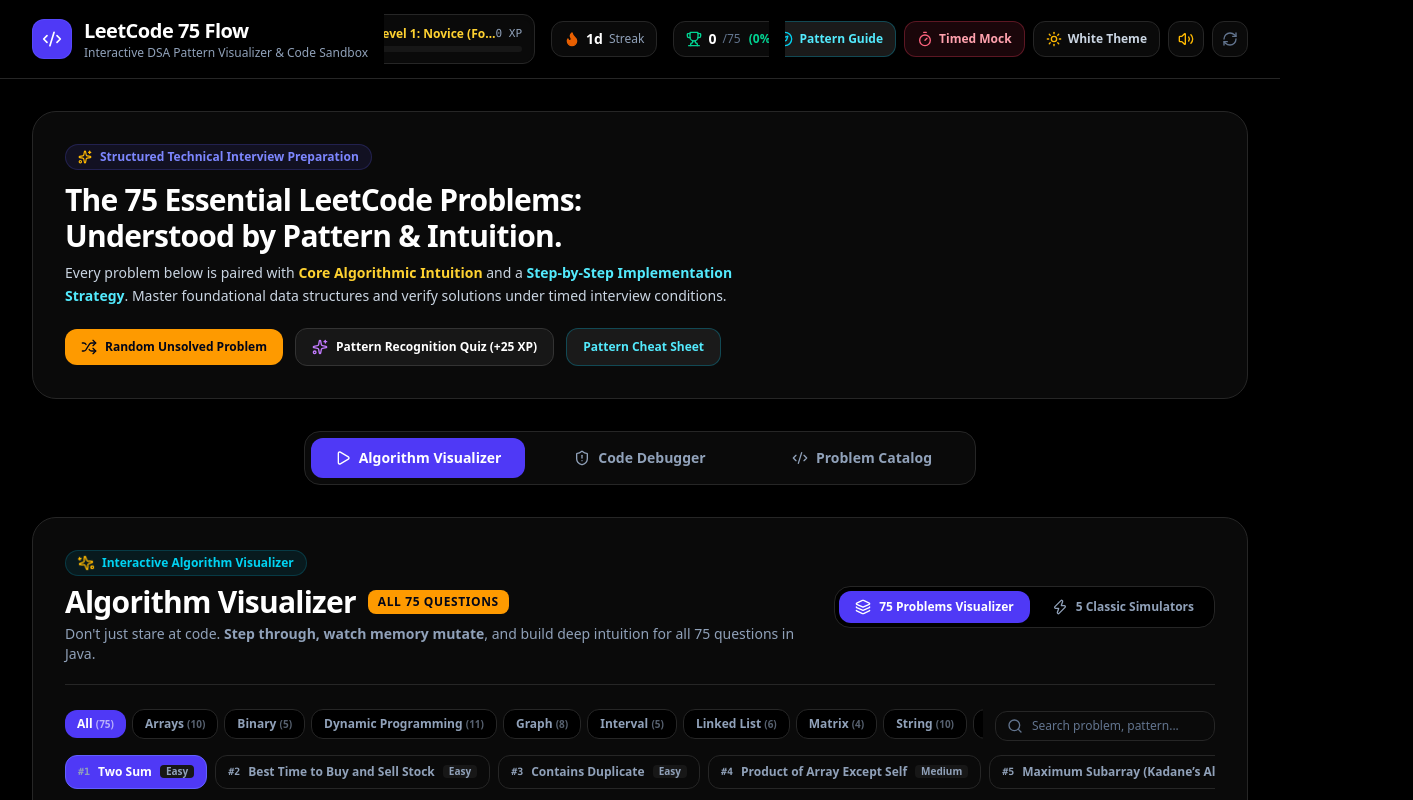
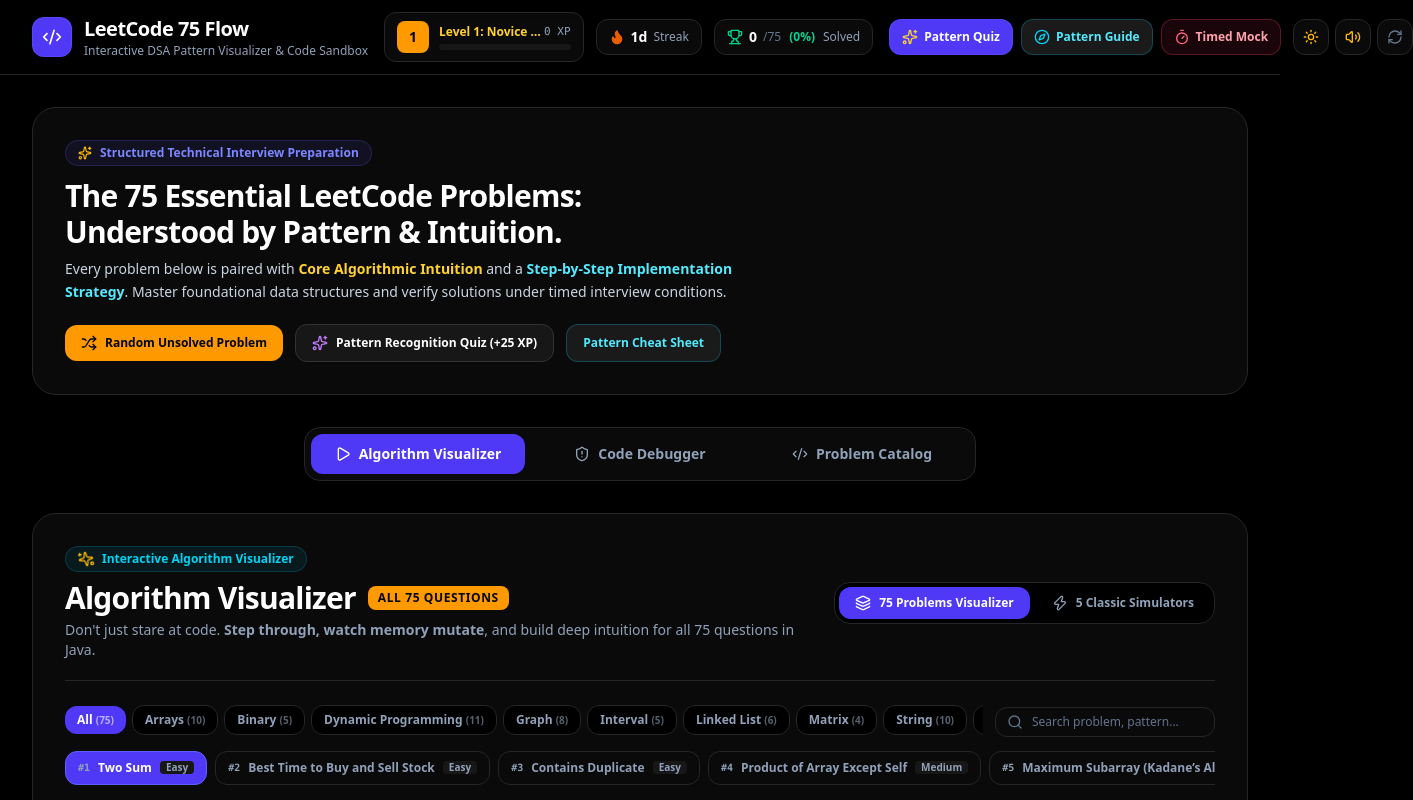
Before and after one commit to owaisnaim/blind75-interactive-ui, a React (Vite) app: page / in a window 1280 px wide. Shown: the top 800 px of the page, 1413 px wide, since content can reach past the window. Built offline with nearby package versions, Linux system fonts and the light colour scheme.

Commit message:
fix(header): make stats bar fixed and prevent overlapping with quiz button

```diff
--- a/src/components/Header.tsx
+++ b/src/components/Header.tsx
@@ -35,15 +35,15 @@
   const solvedPct = Math.round((solvedCount / totalProblems) * 100);
 
   return (
-    <header className="relative border-b border-slate-800 bg-slate-950 sticky top-0 z-40 px-4 lg:px-8 py-3.5 transition-all">
-      <div className="max-w-7xl mx-auto flex flex-col md:flex-row items-center justify-between gap-4">
-        {/* Logo and Brand */}
-        <div className="flex items-center gap-3 w-full md:w-auto justify-between md:justify-start">
+    <header className="relative border-b border-slate-800 bg-slate-950 sticky top-0 z-40 px-4 lg:px-8 py-3 transition-all">
+      <div className="max-w-7xl mx-auto flex flex-col xl:flex-row items-center justify-between gap-3 xl:gap-4">
+        {/* Row 1 on mobile/tablet: Logo and Brand + Mobile Utilities */}
+        <div className="flex items-center justify-between w-full xl:w-auto gap-3 shrink-0">
           <div className="flex items-center gap-3 min-w-0">
             <div className="w-10 h-10 rounded-xl bg-indigo-600 flex items-center justify-center shadow-sm border border-indigo-500/40 shrink-0">
               <Code2 className="w-5 h-5 text-white shrink-0" />
             </div>
-            <div className="min-w-0">
+            <div className="min-w-0 text-left">
               <div className="flex items-center gap-2">
                 <h1 className="text-lg sm:text-xl font-black tracking-tight text-white m-0 truncate">LeetCode 75 Flow</h1>
                 <span className="px-2 py-0.5 rounded-full text-[11px] font-semibold bg-emerald-500/10 text-emerald-400 border border-emerald-500/20 shrink-0 hidden xs:inline">
@@ -54,35 +54,42 @@
             </div>
           </div>
 
-          {/* Quick Utility icons for mobile */}
-          <div className="flex items-center gap-1.5 md:hidden shrink-0">
+          {/* Quick Utility icons for mobile/tablet */}
+          <div className="flex items-center gap-1.5 xl:hidden shrink-0">
             <button
               onClick={onToggleTheme}
-              className="h-9 w-9 rounded-xl bg-slate-800/80 border border-slate-700/60 text-slate-300 hover:text-white flex items-center justify-center cursor-pointer transition-colors"
-              title={theme === 'white' ? 'Switch to Black Theme' : 'Switch to White Theme'}
+              className="h-9 w-9 rounded-xl bg-slate-900/80 border border-slate-800 text-slate-300 hover:text-white flex items-center justify-center cursor-pointer transition-colors shadow-sm"
+              title={theme === 'white' ? 'Switch to Dark Mode' : 'Switch to Light Mode'}
             >
               {theme === 'white' ? <Moon className="w-4 h-4 text-indigo-400 shrink-0" /> : <Sun className="w-4 h-4 text-amber-400 shrink-0" />}
             </button>
             <button
               onClick={onToggleSound}
-              className="h-9 w-9 rounded-xl bg-slate-800/80 border border-slate-700/60 text-slate-300 hover:text-white flex items-center justify-center cursor-pointer transition-colors"
+              className="h-9 w-9 rounded-xl bg-slate-900/80 border border-slate-800 text-slate-300 hover:text-white flex items-center justify-center cursor-pointer transition-colors shadow-sm"
               title="Toggle Sound FX"
             >
               {userState.soundEnabled ? <Volume2 className="w-4 h-4 text-amber-400 shrink-0" /> : <VolumeX className="w-4 h-4 text-slate-500 shrink-0" />}
             </button>
+            <button
+              onClick={onResetProgress}
+              className="h-9 w-9 rounded-xl bg-slate-900/80 border border-slate-800 text-slate-500 hover:text-rose-400 flex items-center justify-center cursor-pointer transition-colors shadow-sm"
+              title="Reset Progress"
+            >
+              <RefreshCw className="w-4 h-4 shrink-0" />
+            </button>
           </div>
         </div>
 
-        {/* Level, XP and Stats Bar */}
-        <div className="flex items-center gap-2.5 sm:gap-4 w-full md:w-auto justify-start md:justify-center overflow-x-auto max-w-full pb-1 md:pb-0 custom-scroll">
+        {/* Center: Fixed Level, Streak & Solved Stats Bar (NO SLIDE, NO SCROLL) */}
+        <div className="flex items-center justify-center gap-2 sm:gap-3 shrink-0 flex-wrap">
           {/* Level Badge */}
-          <div className="bg-slate-900/90 border border-slate-800 rounded-xl p-2 px-3 flex items-center gap-2.5 min-w-[170px] sm:min-w-[210px] shadow-inner shrink-0">
+          <div className="bg-slate-900/90 border border-slate-800 rounded-xl p-2 px-3 flex items-center gap-2.5 min-w-[150px] sm:min-w-[185px] shadow-inner shrink-0">
             <div className="w-8 h-8 rounded-lg bg-amber-500 flex items-center justify-center font-black text-slate-950 text-sm shadow-sm shrink-0">
               {levelInfo.level}
             </div>
             <div className="flex-1 text-left min-w-0">
               <div className="flex items-center justify-between text-xs">
-                <span className="font-semibold text-amber-300 truncate max-w-[90px] sm:max-w-[120px]">{levelInfo.title}</span>
+                <span className="font-semibold text-amber-300 truncate max-w-[80px] sm:max-w-[105px]">{levelInfo.title}</span>
                 <span className="text-slate-400 font-mono text-[11px] shrink-0">{userState.xp} XP</span>
               </div>
               <div className="w-full bg-slate-800 h-1.5 rounded-full overflow-hidden mt-1">
@@ -111,8 +118,8 @@
           </div>
         </div>
 
-        {/* Action Buttons */}
-        <div className="flex items-center gap-2 w-full md:w-auto justify-start md:justify-end overflow-x-auto max-w-full pb-1 md:pb-0 custom-scroll">
+        {/* Right: Action Buttons & Desktop Utilities */}
+        <div className="flex items-center justify-center xl:justify-end gap-2 shrink-0 flex-wrap">
           <button
             onClick={() => {
               sound.playClick();
@@ -146,41 +153,32 @@
             <span>Timed Mock</span>
           </button>
 
+          {/* Desktop Utilities (Theme, Sound, Reset) */}
+          <div className="hidden xl:flex items-center gap-1.5 shrink-0 ml-1">
             <button
               onClick={onToggleTheme}
-            className="h-9 hidden md:flex items-center gap-1.5 px-3 rounded-xl bg-slate-900/80 border border-slate-800 text-slate-300 hover:text-white transition-all cursor-pointer font-semibold text-xs shadow-sm hover:brightness-110 active:scale-95 shrink-0"
-            title={theme === 'white' ? 'Switch to Black Theme (Dark Mode)' : 'Switch to White Theme (Light Mode)'}
+              className="h-9 w-9 rounded-xl bg-slate-900/80 border border-slate-800 text-slate-300 hover:text-white flex items-center justify-center cursor-pointer transition-colors shadow-sm"
+              title={theme === 'white' ? 'Switch to Dark Mode' : 'Switch to Light Mode'}
             >
-            {theme === 'white' ? (
-              <>
-                <Moon className="w-4 h-4 text-indigo-400 shrink-0" />
-                <span>Black Theme</span>
-              </>
-            ) : (
-              <>
-                <Sun className="w-4 h-4 text-amber-400 shrink-0" />
-                <span>White Theme</span>
-              </>
-            )}
+              {theme === 'white' ? <Moon className="w-4 h-4 text-indigo-400 shrink-0" /> : <Sun className="w-4 h-4 text-amber-400 shrink-0" />}
             </button>
-
             <button
               onClick={onToggleSound}
-            className="h-9 w-9 hidden md:flex items-center justify-center rounded-xl bg-slate-900/80 border border-slate-800 text-slate-400 hover:text-white transition-all cursor-pointer shrink-0"
-            title="Toggle Sound Effects"
+              className="h-9 w-9 rounded-xl bg-slate-900/80 border border-slate-800 text-slate-300 hover:text-white flex items-center justify-center cursor-pointer transition-colors shadow-sm"
+              title="Toggle Sound FX"
             >
               {userState.soundEnabled ? <Volume2 className="w-4 h-4 text-amber-400 shrink-0" /> : <VolumeX className="w-4 h-4 text-slate-500 shrink-0" />}
             </button>
-
             <button
               onClick={onResetProgress}
-            className="h-9 w-9 flex items-center justify-center rounded-xl bg-slate-900/80 border border-slate-800 text-slate-500 hover:text-rose-400 transition-all cursor-pointer shrink-0"
+              className="h-9 w-9 rounded-xl bg-slate-900/80 border border-slate-800 text-slate-500 hover:text-rose-400 flex items-center justify-center cursor-pointer transition-colors shadow-sm"
               title="Reset Progress"
             >
               <RefreshCw className="w-4 h-4 shrink-0" />
             </button>
           </div>
         </div>
+      </div>
     </header>
   );
 };
```
Lines whose indentation alone changed are shown as unchanged.
